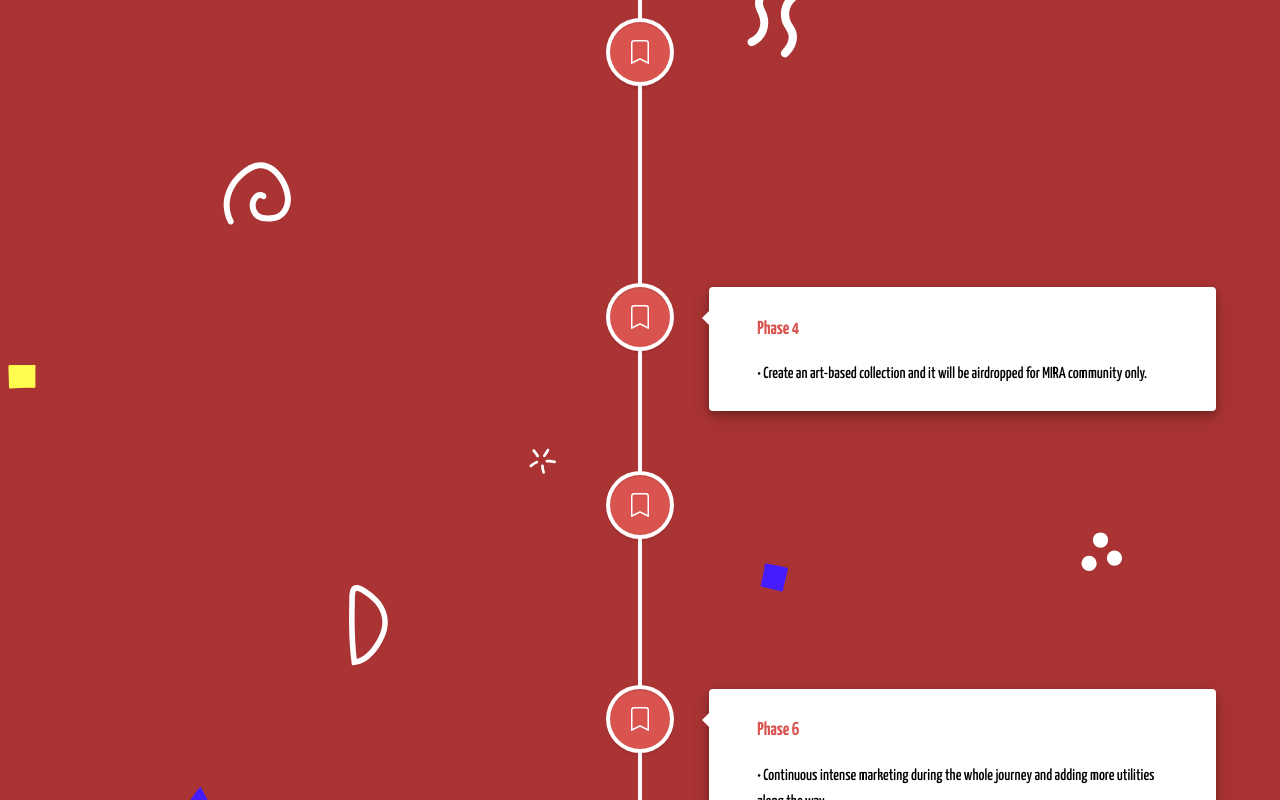
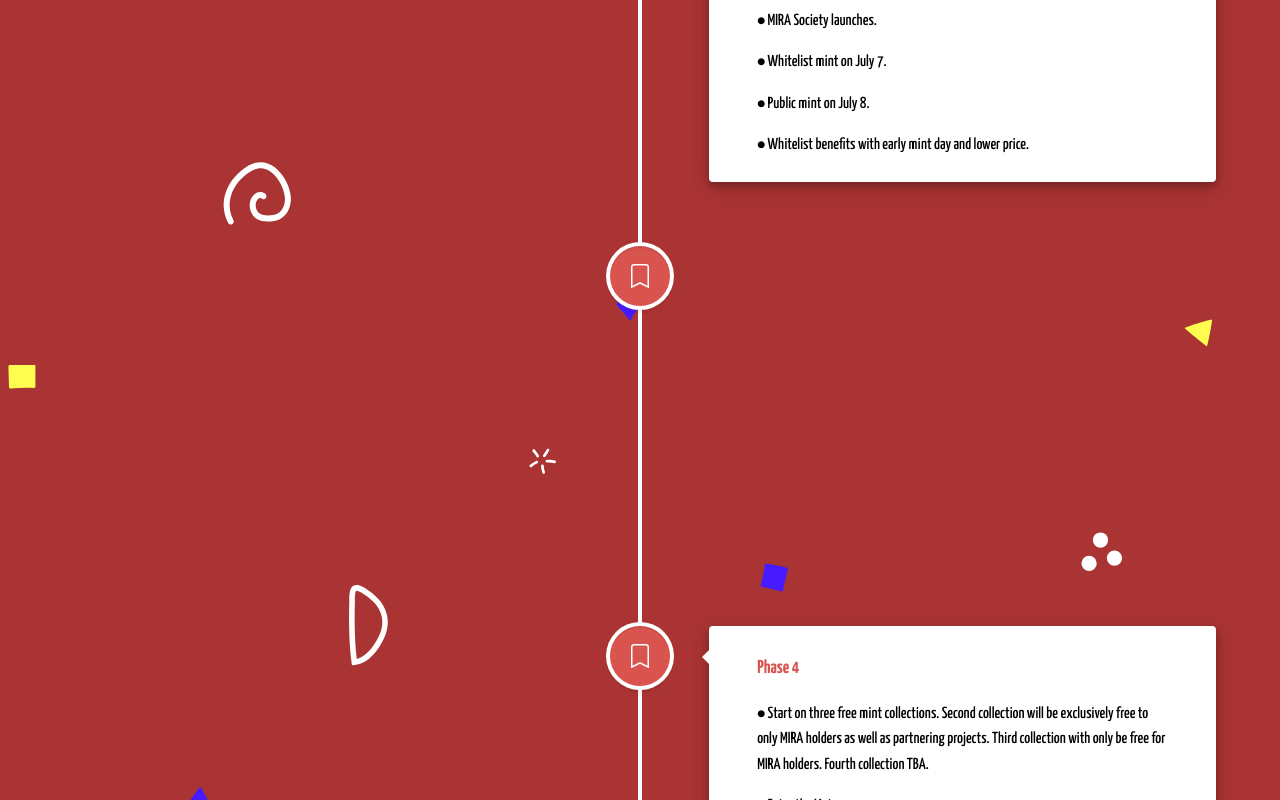
Before and after one commit to Emanmohamedawad/MIRA_Society-Dapp, a React (Create React App) app: page / in a window 1280 px wide. Shown: the part 3040-3840 px from the top of the page. Built offline with nearby package versions, Linux system fonts and the light colour scheme.

Commit message:
edit roadmap

```diff
--- a/src/companents/Roadmap/Roadmap.js
+++ b/src/companents/Roadmap/Roadmap.js
@@ -47,6 +47,9 @@ import "react-vertical-timeline-component/style.min.css";
                 <p id="description">{element.description1}</p>
                 <p id="description">{element.description2}</p>
                 <p id="description">{element.description3}</p>
+                <p id="description">{element.description4}</p>
+                <p id="description">{element.description5}</p>
+                <p id="description">{element.description6}</p>
                 {/* {showButton && (
                   <a
                     className={`button ${
--- a/src/companents/Roadmap/Roadmapdata.js
+++ b/src/companents/Roadmap/Roadmapdata.js
@@ -2,12 +2,18 @@ let Roadmapdata = [
     {
       id: 1,
       title: "Phase 1",
-      description1:
-        "•	Investor mint.",
+        description1:
+        "⦁ Marketing push on Twitter.",
         description2:
-        "•	Presale.",
+        "⦁ Collaboration with well-established projects.",
         description3:
-        " •	Start marketing on all social media in a different way.",
+        "⦁ Aquire NFTs and build the investors vault.",
+        description4:
+        "⦁ Aquire NFTs and build the MIRA community Vault.",
+        description5:
+        "⦁ Whitelist through Twitter giveaways and Discord games.",
+        description6:
+        "⦁ Building an organic community.",
 
       date: "April 2022 - present",
       icon: "mark",
@@ -16,20 +22,30 @@ let Roadmapdata = [
       id: 2,
       title: "Phase 2",
       description1:
-        "•	Public Sale, but only if you committed to the community’s plan in managing the collection (floor price) and rules within the community.",
-        // description2:
-        // "يشير مصطلح web3 إلى نسخة جديدة من خدمات الإنترنت تعتمد على تقنية البلوكشين اللامركزية التي تستند إليها العملات الرقمية مثل بيتكوين وغيرها والأصول الرقمية الفريدة NFTs،",
+        "⦁ MIRA Society launches.",
+        description2:
+        "⦁ Whitelist mint on July 7.",
+        description3:
+        "⦁ Public mint on July 8.",
+        description4:
+        "⦁ Whitelist benefits with early mint day and lower price.",
 
       date: "April 2022 - present",
-      icon: "nomark",
+      icon: "mark",
     },
     {
       id: 3,
       title: "Phase 3",
       description1:
-      "•	Establishing MIRA vault, which will use 50% of the volume traded on OpenSea to invest in other collections, and the remaining 50% will be used for marketing, developing and pay wages to the team (there will be 2D and 3D collections exclusively for holders).",
-      // description2:
-      // "يشير مصطلح web3 إلى نسخة جديدة من خدمات الإنترنت تعتمد على تقنية البلوكشين اللامركزية التي تستند إليها العملات الرقمية مثل بيتكوين وغيرها والأصول الرقمية الفريدة NFTs،",
+      "⦁ Expand MIRA to reach all platforms and will keep growing to as many languages as we can.",
+      description2:
+      "⦁ Build a strong relationship with other communities.",
+      description3:
+      "⦁ MIRA collection sellout.",
+      description4:
+      "⦁ Provide MIRA school with teachers to teach different languages.",
+      description5:
+      "⦁ Allow holders of MIRA NFT to get alpha for upcoming projects.",
 
       date: "April 2022 - present",
       icon: "nomark",
@@ -37,36 +53,32 @@ let Roadmapdata = [
     {
       id: 4,
       title: "Phase 4",
-      description1:
-        "•	Create an art-based collection and it will be airdropped for MIRA community only.",
-        // description2:
-        // "يشير مصطلح web3 إلى نسخة جديدة من خدمات الإنترنت تعتمد على تقنية البلوكشين اللامركزية التي تستند إليها العملات الرقمية مثل بيتكوين وغيرها والأصول الرقمية الفريدة NFTs،",
-
+        description1:
+        "⦁ Start on three free mint collections. Second collection will be exclusively free to only MIRA holders as well as partnering projects. Third collection with only be free for MIRA holders. Fourth collection TBA.",
+        description2:
+        "⦁ Enter the Metaverse.",
+        description3:
+        "⦁ Keep providing utilities in MIRA.",
       date: "April 2022 - present",
       icon: "nomark",
     },
-    {
-      id: 5,
-      title: "Phase 5",
-      description1:
-        "•	Entering the Metaverse in a unique way, and that was discussed with the OG investors. More info will be shared later with holders.",
-        // description2:
-        // "يشير مصطلح web3 إلى نسخة جديدة من خدمات الإنترنت تعتمد على تقنية البلوكشين اللامركزية التي تستند إليها العملات الرقمية مثل بيتكوين وغيرها والأصول الرقمية الفريدة NFTs،",
+    // {
+    //   id: 5,
+    //   title: "Phase 5",
+    //   description1:
+    //     "•	Entering the Metaverse in a unique way, and that was discussed with the OG investors. More info will be shared later with holders.",
+    //   date: "2022 - 2023",
+    //   icon: "nomark",
+    // },
+    // {
+    //   id: 6,
+    //   title: "Phase 6",
+    //   description1:
+    //     "•	Continuous intense marketing during the whole journey and adding more utilities along the way.",
 
-      date: "2022 - 2023",
-      icon: "nomark",
-    },
-    {
-      id: 6,
-      title: "Phase 6",
-      description1:
-        "•	Continuous intense marketing during the whole journey and adding more utilities along the way.",
-        // description2:
-        // "يشير مصطلح web3 إلى نسخة جديدة من خدمات الإنترنت تعتمد على تقنية البلوكشين اللامركزية التي تستند إليها العملات الرقمية مثل بيتكوين وغيرها والأصول الرقمية الفريدة NFTs،",
-
-      date: "2023 - 2024",
-      icon: "nomark",
-    },
+    //   date: "2023 - 2024",
+    //   icon: "nomark",
+    // },
   ];
 
   export default Roadmapdata;
```
